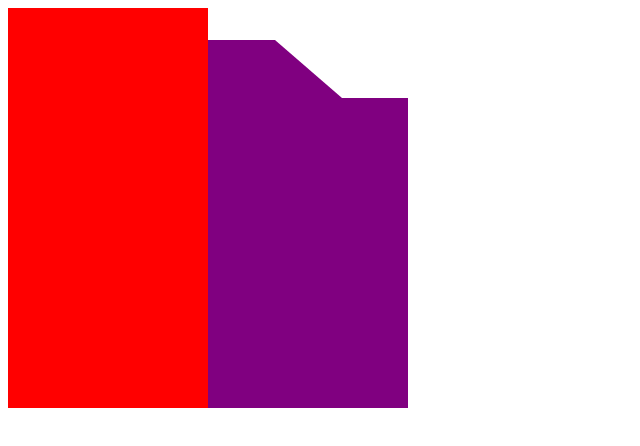
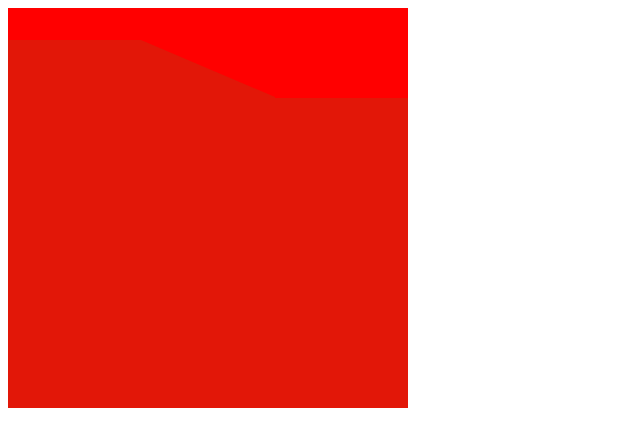
Before and after one commit to Dana94/css-animation-practice, a Vue app: page / in a window 1280 px wide. Shown: the top 446 px of the page, without its empty margins (0-640 px from the left). Built offline with nearby package versions, Linux system fonts and the light colour scheme.

Commit message:
Created symmetrical inner panel

```diff
--- a/src/components/DoorEffect.vue
+++ b/src/components/DoorEffect.vue
@@ -1,7 +1,17 @@
 <template>
   <div class="hello">
     <div class="square red">
+      <!-- <div class="panel">
+        <div class="side1">
+          <div class="inner"></div>
+        </div>
+        <div class="side2"></div>
+        <div class="side3">
+
+        </div>
+      </div> -->
       <div class="door">
+        <div class="latch"></div>
         <div class="blue1"></div>
         <div class="blue2"></div>
         <div class="blue3">
@@ -25,11 +35,11 @@ export default {
 <style scoped lang="scss">
 .square {
   height: 400px;
-  width: 200px;
+  width: 400px;
 }
 
 .door {
-  animation: open 2s linear forwards;
+  //animation: open 2s linear forwards;
   position: relative;
   display: grid;
   grid-template-rows: auto auto;
@@ -40,42 +50,84 @@ export default {
   border-top: 32px solid transparent;
 }
 
+.panel {
+  position: absolute;
+  display: grid;
+  grid-template-rows: auto auto;
+  grid-template-columns: 1fr 1fr 1fr;
+  grid-template-areas:
+    ". . ."
+    "p1 p2 p3";
+  border-top: 32px solid transparent;
+}
+
 .blue1 {
   height: 318px;
   border-top: 50px solid transparent;
   width: 100%;
   grid-area: col1;
-  background-color: purple;
+  background-color: #e21708;
+}
+
+.side1 {
+  grid-area: p1;
+  border-top: 58px solid transparent;
+
+
+  .inner {
+    background-color: #e21708;
+    height: 100%;
+  }
 }
 
 .blue2 {
   grid-area: col2;
-  border-left: 67px solid purple;
-  border-top: 58px solid transparent;
+  border-left: 134px solid #e21708;
+  border-top: 57px solid transparent;
+}
+
+.side2 {
+  grid-area: p2;
+  border-right: 134px solid #e21708;
+  border-top: 57px solid transparent;
 }
 
 .blue3 {
   grid-area: col3;
   border-top: 58px solid transparent;
   .inner {
-    background-color: purple;
+    background-color: #e21708;
     height: 100%;
   }
 }
 
+.side3 {
+
+  height: 318px;
+  border-top: 50px solid transparent;
+  width: 100%;
+  grid-area: p3;
+  background-color: #e21708;
+
+}
+
 .red {
   background-color: red;
+}
 
+.latch {
+  position: absolute;
+  width: 20px;
+  height: auto;
+  background-color: yellow;
 }
 
 @keyframes open {
   0% {
     transform: rotateY(180deg);
   }
-
   100% {
-    transform: translateX(200px);
-    //background-color: pink;
+    transform: translateX(400px);
   }
 }
 </style>
```
